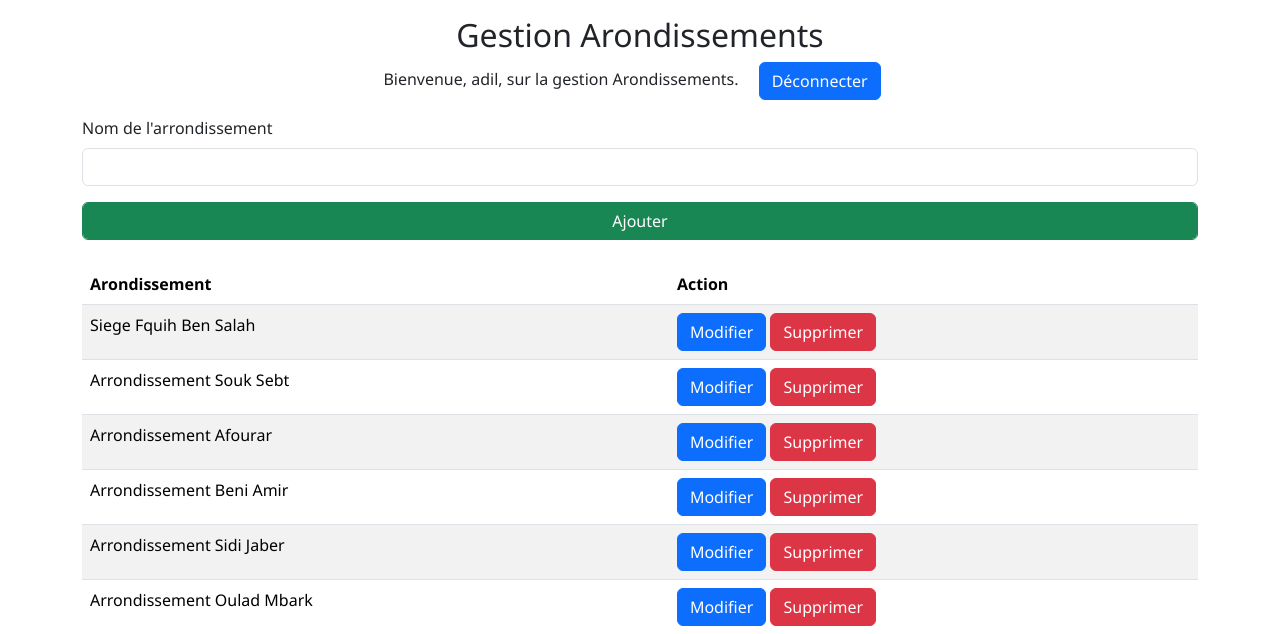
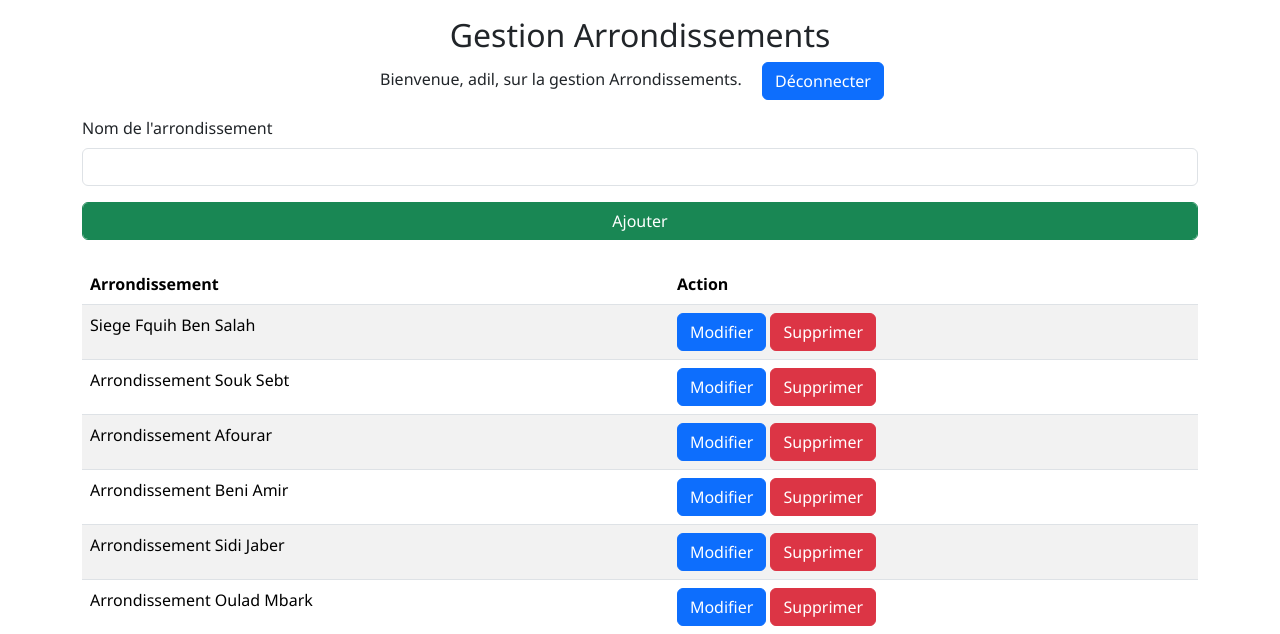
Before and after one commit to the8Proffesional/FLASK, a Flask app: page /manage_Arrondissements in a window 1280 px wide. Shown: the part 96-730 px from the top of the page. Run offline with Flask 3, Linux system fonts and the light colour scheme; a user stored in the database is signed in; data comes from the database, SQL or seed files in the repository; both versions use the stored data as it was after the commit.

Commit message:
finalisation arrondissements

```diff
--- a/Site/templates/manage_Arrondissements.html
+++ b/Site/templates/manage_Arrondissements.html
@@ -6,8 +6,8 @@
     <div class="row">
         <div class="col-12  my-3">
             <div class="text-center">
-                <h2>Gestion Arondissements </h2>
-                <p>Bienvenue, {{ name }}, sur la gestion Arondissements. <a class="mx-3 btn btn-primary" href="{{ url_for('admin.logout') }}"">Déconnecter</a></p>
+                <h2>Gestion Arrondissements </h2>
+                <p>Bienvenue, {{ name }}, sur la gestion Arrondissements. <a class="mx-3 btn btn-primary" href="{{ url_for('admin.logout') }}"">Déconnecter</a></p>
             </div>
 
             <div class="container">
@@ -21,7 +21,7 @@
                 <table class="table table-striped mt-4 ">
                     <thead>
                         <tr>
-                          <th scope="col">Arondissement</th>
+                          <th scope="col">Arrondissement</th>
                           <th scope="col">Action</th>
                         </tr>
                       </thead>
--- a/Site/templates/update_arondissement.html
+++ b/Site/templates/update_arondissement.html
@@ -7,7 +7,7 @@
         <div class="col-12  my-3">
             <div class="text-center">
                 <h2>Modifier Arrondissement</h2>
-                <p>Bienvenue, {{ name }}, sur la modification arondissement. <a class="mx-3 btn btn-primary" href="{{ url_for('admin.logout') }}"">Déconnecter</a></p>
+                <p>Bienvenue, {{ name }}, sur la modification arrondissement. <a class="mx-3 btn btn-primary" href="{{ url_for('admin.logout') }}"">Déconnecter</a></p>
             </div>
 
            <form method="POST">
```
Also changed, not shown: instance/site.db.
